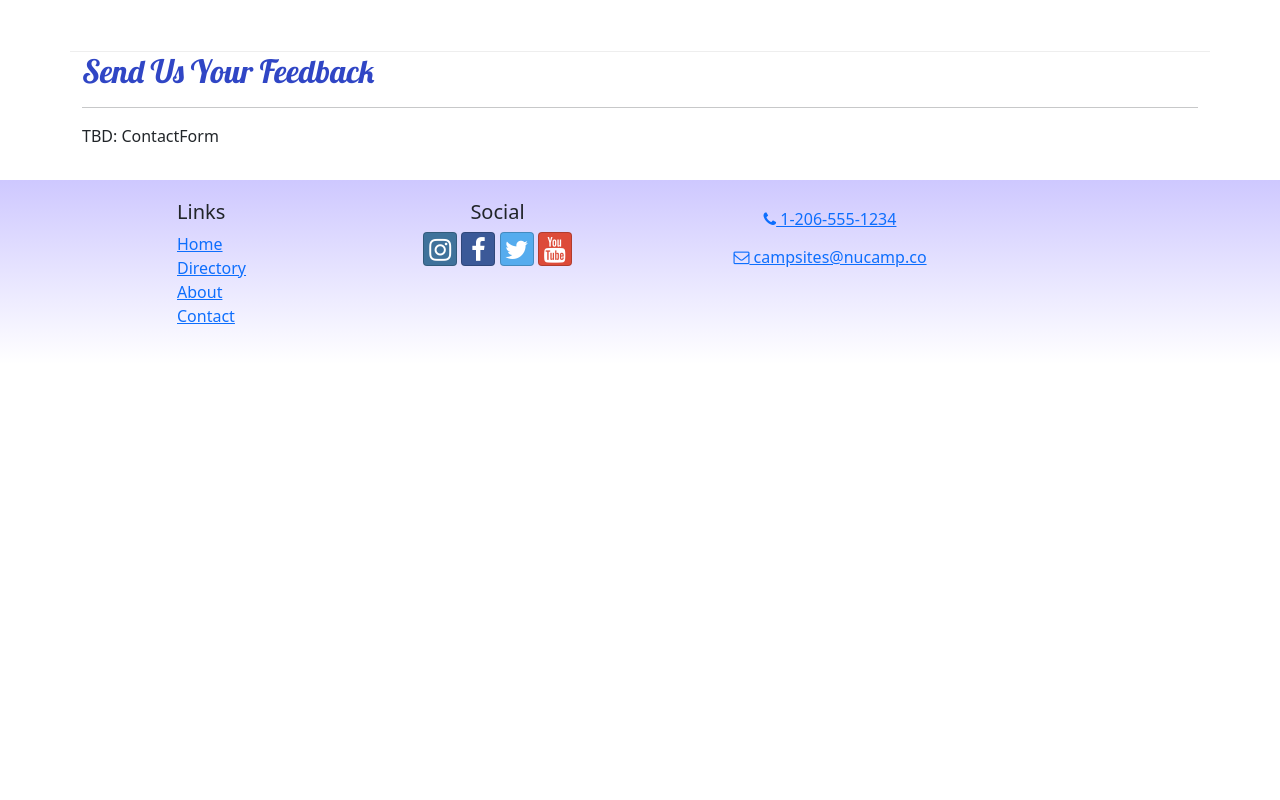
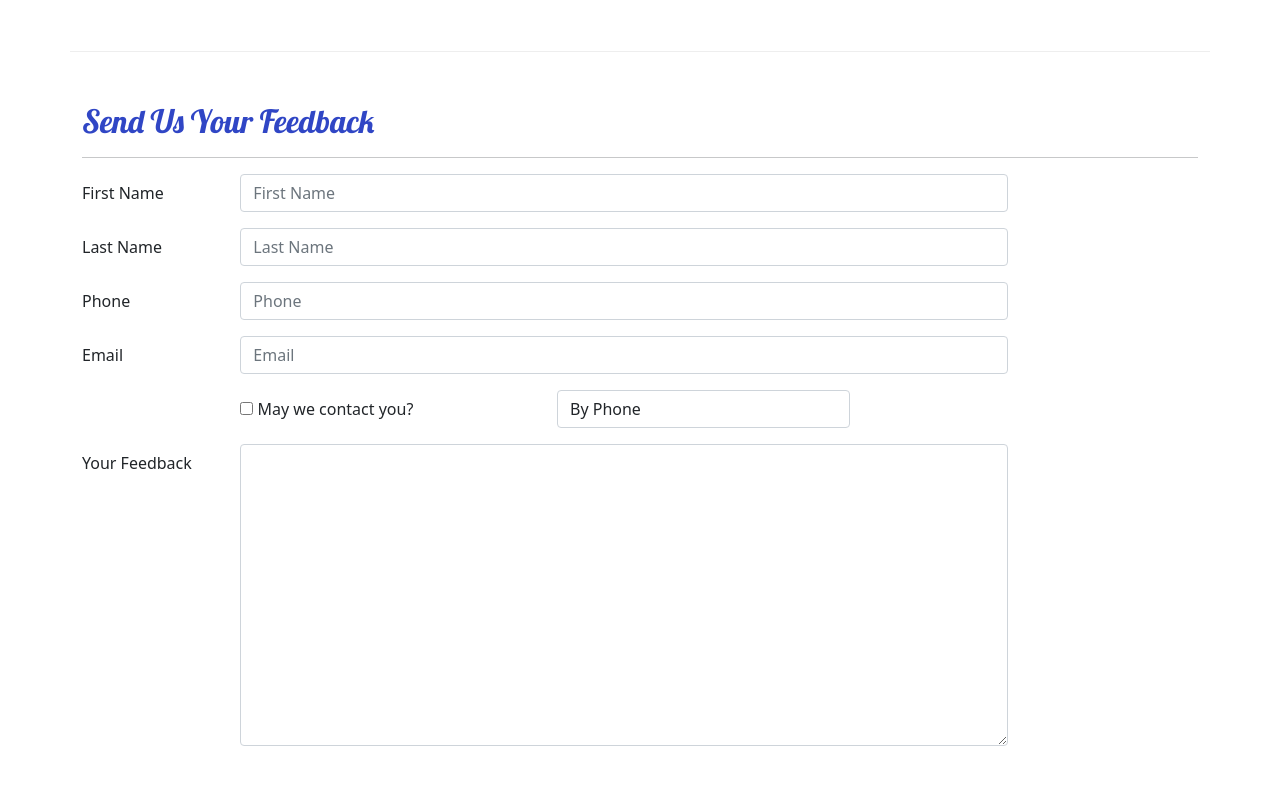
Before and after one commit to spencerrossrobinson/nucampsite-react, a React (Create React App) app: page /contact in a window 1280 px wide. Shown: the part 440-1240 px from the top of the page. Before the commit the page ends 804 px from the top, so only its background shows below. Built offline with nearby package versions, Linux system fonts and the light colour scheme.

Commit message:
More Formik Practice

```diff
--- /dev/null
+++ b/src/components/ContactForm.js
@@ -0,0 +1,105 @@
+import { Button, Label, Col, FormGroup } from "reactstrap";
+import { Formik, Field, Form } from "formik";
+
+const ContactForm = () => {
+  return (
+    <Formik
+      initialValues={{
+        firstName: "",
+        lastName: "",
+        phoneNum: "",
+        email: "",
+        agree: false,
+        contactType: "By Phone",
+        feedback: "",
+      }}
+    >
+      <Form>
+        {/* first  */}
+        <FormGroup row>
+          <Label htmlFor="firstName" md="2">
+            First Name
+          </Label>
+          <Col md="10">
+            <Field
+              name="firstName"
+              placeholder="First Name"
+              className="form-control"
+            />
+          </Col>
+        </FormGroup>
+        {/* second */}
+        <FormGroup row>
+          <Label htmlFor="lastName" md="2">
+            Last Name
+          </Label>
+          <Col md="10">
+            <Field
+              name="lastName"
+              placeholder="Last Name"
+              className="form-control"
+            />
+          </Col>
+        </FormGroup>
+        {/* third */}
+        <FormGroup row>
+          <Label htmlFor="phoneNum" md="2">
+            Phone
+          </Label>
+          <Col md="10">
+            <Field
+              name="phoneNum"
+              placeholder="Phone"
+              className="form-control"
+            />
+          </Col>
+        </FormGroup>
+        {/* fourth */}
+        <FormGroup row>
+          <Label htmlFor="email" md="2">
+            Email
+          </Label>
+          <Col md="10">
+            <Field
+              name="email"
+              placeholder="Email"
+              type="email"
+              className="form-control"
+            />
+          </Col>
+        </FormGroup>
+        {/* fifth */}
+        <FormGroup row>
+          <Label check md={{ size: 4, offset: 2 }}>
+            <Field name="agree" type="checkbox" className="formcheck-input" />{" "}
+            May we contact you?
+          </Label>
+          <Col md="4">
+            <Field name="contactType" as="select" className="form-control">
+              <option>By Phone</option>
+              <option>By Email</option>
+            </Field>
+          </Col>
+        </FormGroup>
+        {/* sixth */}
+        <FormGroup row>
+          <Label htmlFor="feedback" md="2">
+            Your Feedback
+          </Label>
+          <Col md="10">
+            <Field
+              name="feedback"
+              as="textarea"
+              rows="12"
+              className="form-control"
+            />
+          </Col>
+        </FormGroup>
+        {/* seventh */}
+        <FormGroup row></FormGroup>
+      </Form>
+    </Formik>
+  );
+};
+
+export default ContactForm;
--- a/src/pages/ContactPage.js
+++ b/src/pages/ContactPage.js
@@ -1,5 +1,6 @@
 import { Container, Col, Row } from "reactstrap";
 import SubHeader from "../components/SubHeader";
+import ContactForm from "../components/ContactForm";
 
 const ContactPage = () => {
   return (
@@ -30,12 +31,14 @@
           </a>
         </Col>
       </Row>
-      <Row>
+      <Row className="row-content">
         <Col xs="12">
           <h2>Send Us Your Feedback</h2>
           <hr />
         </Col>
-        <Col md="10">TBD: ContactForm</Col>
+        <Col md="10">
+          <ContactForm />
+        </Col>
       </Row>
     </Container>
   );
```
